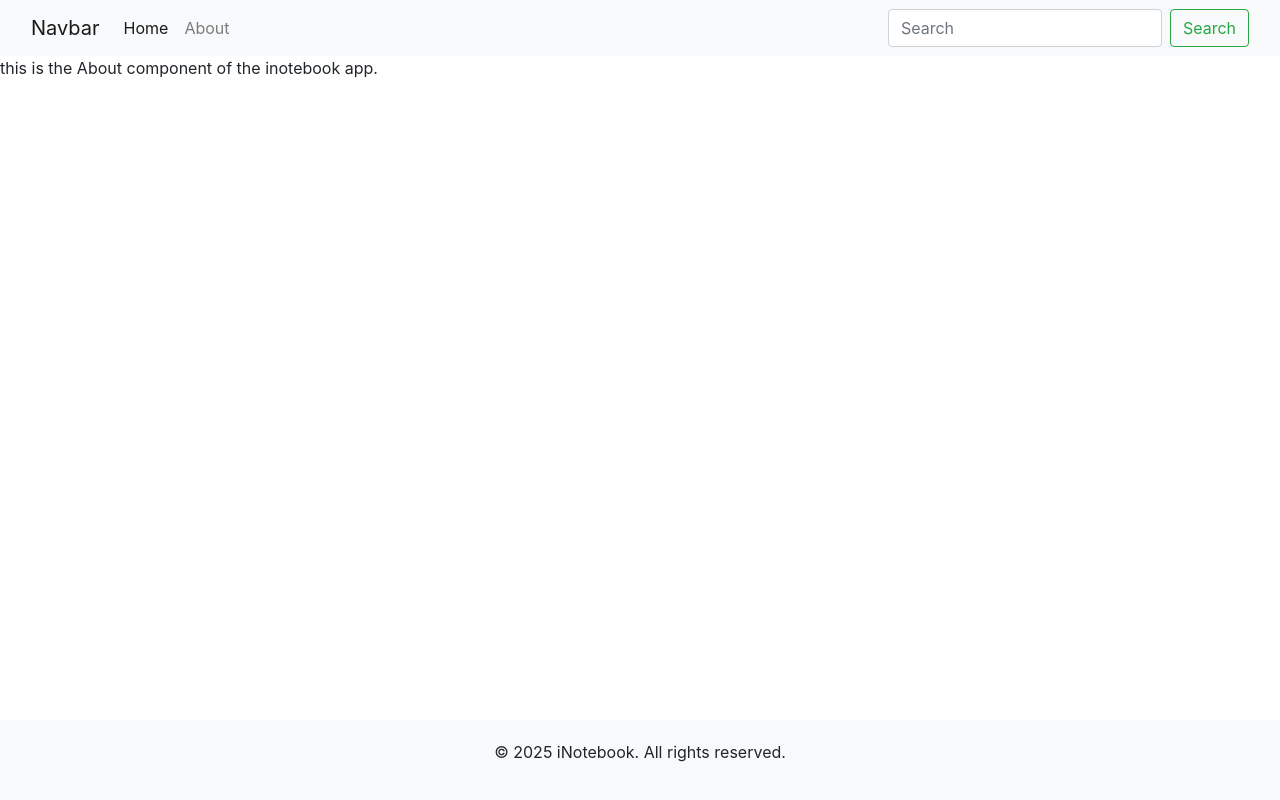
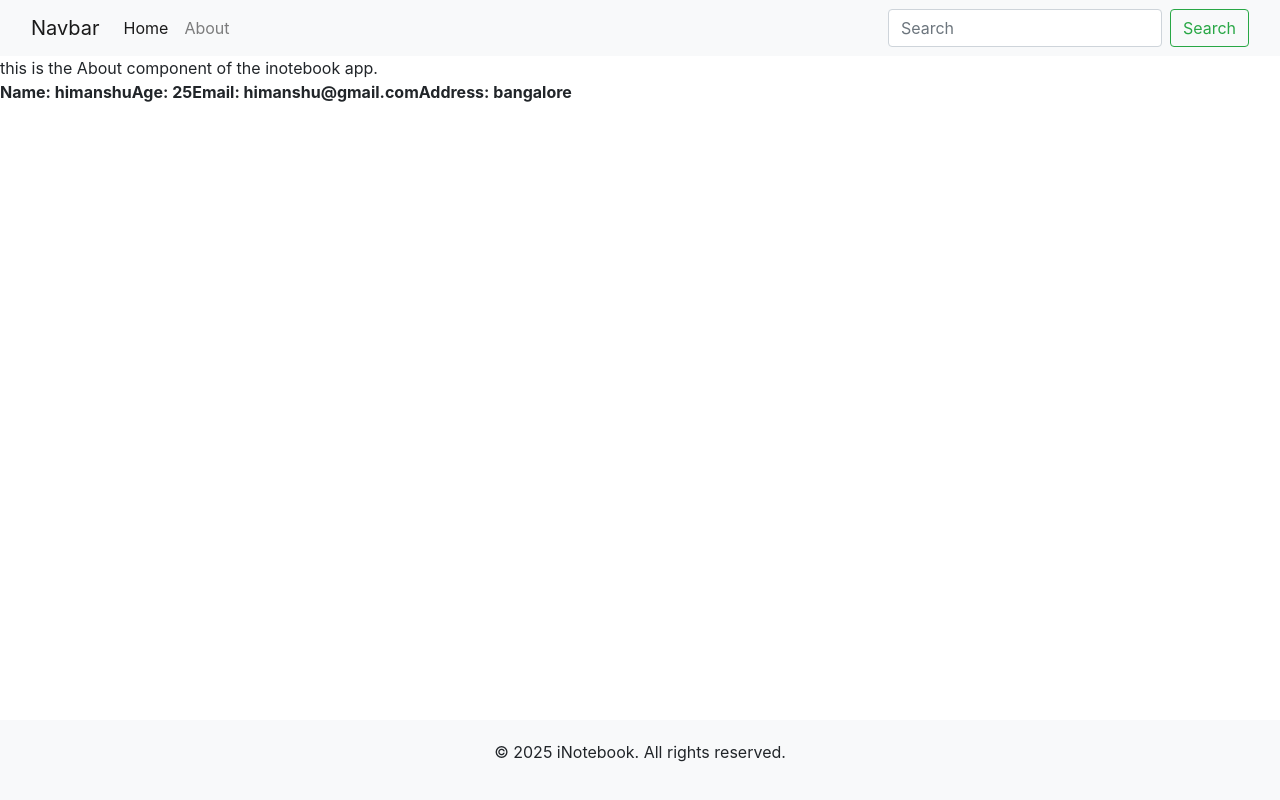
Before and after one commit to Himanshu5204/inotebook, a React (Create React App) app: page /about in a window 1280 px wide. Built offline with nearby package versions, Linux system fonts and the light colour scheme; the HTML template or start-up script is replaced by a standard one.

Commit message:
context value passed to understand concepts

```diff
--- a/src/App.js
+++ b/src/App.js
@@ -1,20 +1,23 @@
 import "./App.css";
-import { BrowserRouter as Router, Routes, Route} from "react-router-dom"; //Switch was removed in React Router v6. use Routes
+import { BrowserRouter as Router, Routes, Route } from "react-router-dom"; //Switch was removed in React Router v6. use Routes
 import Navbar from "./components/Navbar";
 import Home from "./components/Home";
 import About from "./components/About";
+import NoteState from "./context/notes/NoteState";
 
 function App() {
   return (
     <>
+    {/* NoteState as context that is used in all below components */}
+      <NoteState>
         <Router>
           <Navbar />
           <Routes>
-        <Route  path="/" element={<Home />} />
+            <Route path="/" element={<Home />} />
             <Route exact path="/about" element={<About />} />
           </Routes>
         </Router>
-
+      </NoteState>
 
       <footer className="text-center mt-5">
         <p>© 2025 iNotebook. All rights reserved.</p>
--- a/src/components/About.js
+++ b/src/components/About.js
@@ -1,11 +1,18 @@
-import React from 'react'
+import React, { useContext } from "react";
+import noteContext from "../context/notes/NoteContext";
 
 const About = () => {
+  //const { names, age, email, address } = useContext(noteContext);
+  const a = useContext(noteContext);
   return (
     <div>
-      this is the About component of the inotebook app.
+      this is the About component of the inotebook app.<br/>
+      <b>Name: {a.names}</b>
+      <b>Age: {a.age}</b>
+      <b>Email: {a.email}</b>
+      <b>Address: {a.address}</b>{" "}
     </div>
-  )
-}
+  );
+};
 
-export default About
+export default About;
--- /dev/null
+++ b/src/context/notes/NoteContext.js
@@ -0,0 +1,5 @@
+import { createContext } from "react"; //const { createContext } = require("react");
+
+const noteContext = createContext();
+
+export default noteContext;
--- /dev/null
+++ b/src/context/notes/NoteState.js
@@ -0,0 +1,20 @@
+import { useState } from "react";
+import noteContext from "./NoteContext";
+
+const NoteState = (props) =>{
+    const s1 = {
+        "names" : "himanshu",
+        "age" : 25,
+        "email" : "himanshu@gmail.com",
+        "address" : "bangalore"
+        // notes: props.notes,
+        // setNotes: props.setNotes,
+    }
+    //const
+    return(
+        <noteContext.Provider value={s1}>
+            {props.children}
+        </noteContext.Provider>
+    )
+}
+export default NoteState;
```
Also changed, not shown: 1 other file (tests, documents, lock files or other folders). Lines whose indentation alone changed are shown as unchanged.
